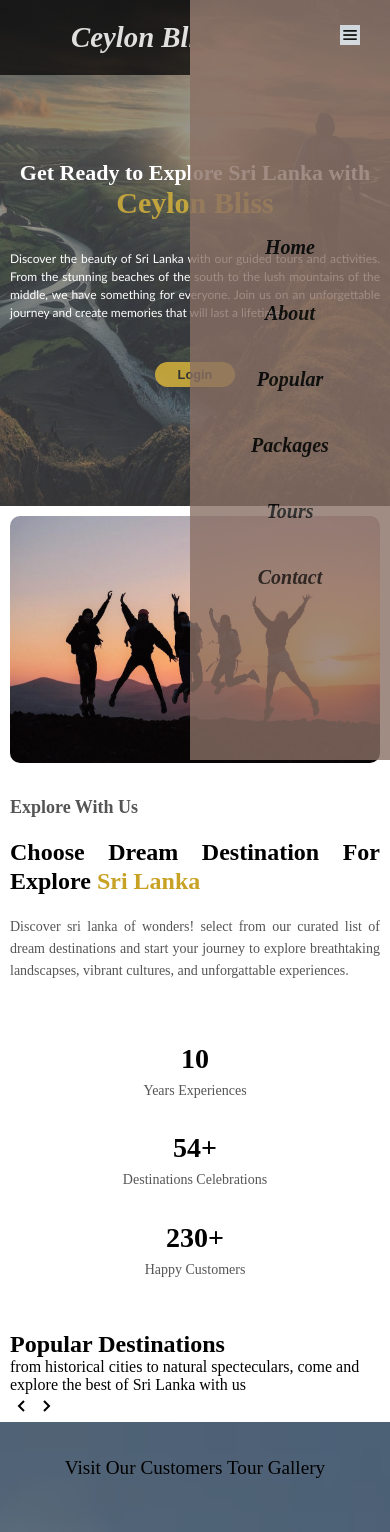
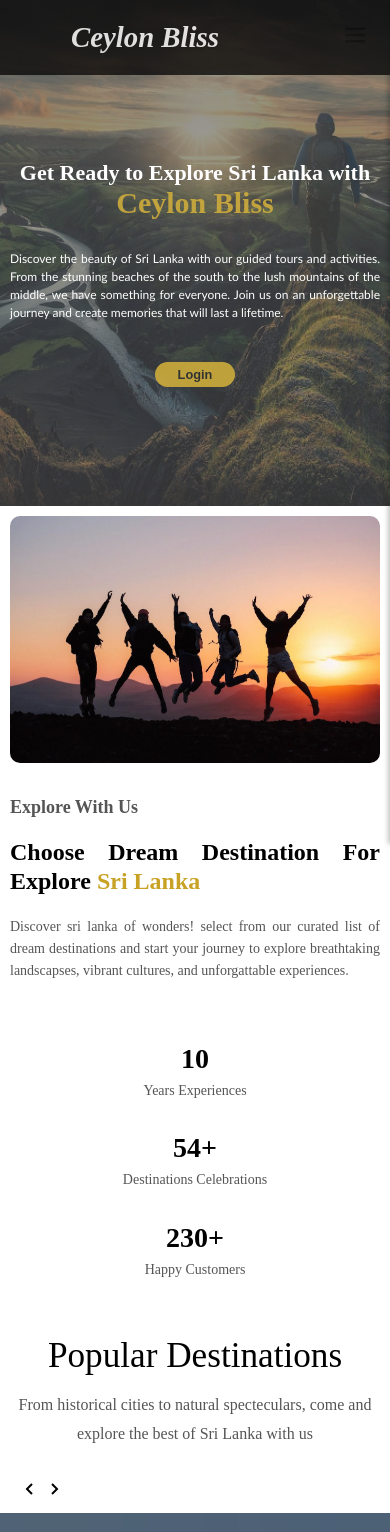
Before and after one commit to Sarasii22/GUI-Travel-Destination-Guide-new, a React (Vite) app in the folder frontend/: page / in a window 390 px wide. Shown: the top 1532 px of the page. Built offline with nearby package versions, Linux system fonts and the light colour scheme.

Commit message:
set menu

```diff
--- a/frontend/package.json
+++ b/frontend/package.json
@@ -14,6 +14,8 @@
     "react": "^18.3.1",
     "react-bootstrap": "^2.10.7",
     "react-dom": "^18.3.1",
+    "react-icon": "^1.0.0",
+    "react-icons": "^5.4.0",
     "react-router-dom": "^7.1.1",
     "react-scroll": "^1.9.0"
   },
--- a/frontend/src/App.jsx
+++ b/frontend/src/App.jsx
@@ -1,41 +1,29 @@
-
-import './App.css'
 import React from 'react';
-import ReactDOM from 'react-dom';
-import { BrowserRouter } from 'react-router-dom';
-import Navbar from './Components/Navbar/Navbar'
-//import { BrowserRouter, Routes, Route } from 'react-router-dom'
-import Hero from './Components/Hero/Hero'
-import About from './Pages/About/About';
-import Gallery from './Pages/Gallery/Gallery';
-import Contacts from './Pages/Contacts/Contacts';
-import Footer from './Components/Footer/Footer';
-import Popular from './Pages/Popular/Popular';
+import { BrowserRouter, Routes, Route } from 'react-router-dom';
+import Home from './Pages/Home/Home';
+import Register from './Pages/Register/Register';
+import login from './Pages/login/login';
 
 function App() {
-
-
   return (
-    <>
-       <BrowserRouter>
-
-        <Navbar/>
-        <Hero/>
-        <About/>
-        <Popular/>
-        <Gallery/>
-        <Contacts/>
-        <Footer/>
-       </BrowserRouter>
-
-
-    </>
+    <div>
+      <BrowserRouter>
+        <Routes>
+          <Route path="/" element={<Home />} />
+          <Route path="/login" element={<login />} />
+          <Route path="/register" element={<Register />} />
+        </Routes>
+      </BrowserRouter>
+    </div>
   );
 }
 
 export default App;
-/*
-import './App.css';
+
+
+
+
+/*import './App.css';
 import React from 'react';
 import { BrowserRouter, Routes, Route } from 'react-router-dom';
 import Navbar from './Components/Navbar/Navbar';
@@ -61,6 +49,4 @@ function App() {
   );
 }
 
-export default App;
-
-*/
+export default App;*/
--- a/frontend/src/Components/Hero/Hero.jsx
+++ b/frontend/src/Components/Hero/Hero.jsx
@@ -1,6 +1,14 @@
 import React from 'react'
+import { useNavigate } from 'react-router-dom'
 import './Hero.css'
+
 const Hero = () => {
+  const navigate = useNavigate();
+
+  const handleLoginClick = () => {
+    navigate('/register');
+  }
+
   return (
     <div className='Hero container'>
       <div className='Hero__text'>
@@ -8,7 +16,7 @@ const Hero = () => {
         <p>Discover the beauty of Sri Lanka with our guided tours and activities. From the stunning beaches of the south to the lush mountains of the middle, we have something for everyone. Join us on an unforgettable journey and create memories that will last a lifetime.</p>
       </div>
       <div>
-        <button>Login</button>
+        <button onClick={handleLoginClick}>Login</button>
       </div>
     </div>
   )
--- a/frontend/src/Components/Navbar/Navbar.css
+++ b/frontend/src/Components/Navbar/Navbar.css
@@ -62,28 +62,30 @@
 .mobile_menu{
   font-size: 1.3rem;
   color: var(--primary-color1);
+
 }
 
 @media (max-width: 1000px) {
-
-
-  .navigation  {
+  .navigation {
     padding: 15px 0;
   }
 
-
-
   .navigation ul {
     position: fixed;
-    top: 0px;
-    right: 0;
+    top: 0;
+    right: -200px; /* Initially hidden off-screen */
     display: flex;
     flex-direction: column;
-    height: 90vh;
+    height: 100vh; /* Full screen height for mobile */
     background-color: var(--background-color1);
     width: 200px;
     padding-top: 70px;
-    transition: 0.5s ease-in-out;
+    transition: transform 0.5s ease-in-out, right 0.5s ease-in-out; /* Smooth slide-in effect */
+    box-shadow: -2px 0 5px rgba(0, 0, 0, 0.3); /* Add shadow for better visibility */
+  }
+
+  .navigation ul.nav-links-mobile {
+    right: 0; /* Slide menu into view when active */
   }
 
   .navigation ul li {
@@ -94,21 +96,36 @@
     font-size: 20px;
   }
 
-  .menu-icon{
+  .menu-icon {
     display: block;
-    width: 20px;
-    height: 20px;
+    width: 30px; /* Slightly larger for better tap targets */
+    height: 30px;
     cursor: pointer;
     z-index: 10000;
     position: absolute;
-    top: 25px;
-    right: 30px;
-    background-color: aliceblue;
+    top: 20px;
+    right: 20px;
+    background-color: transparent; /* Remove default background */
+    color: white; /* Change the color of the icon to white */
   }
 
-  .hide-menu{
-    right: -200px;
+  .hide-menu {
+    right: -200px; /* Slide menu back out of view */
   }
 
+  .menu-overlay {
+    position: fixed;
+    top: 0;
+    left: 0;
+    width: 100vw;
+    height: 100vh;
+    background: rgba(0, 0, 0, 0.5); /* Semi-transparent background overlay */
+    z-index: 999;
+    display: none;
+    transition: opacity 0.5s ease;
+  }
 
+  .menu-overlay.active {
+    display: block;/* Show overlay when menu is active */
+  }
 }
--- a/frontend/src/Components/Navbar/Navbar.jsx
+++ b/frontend/src/Components/Navbar/Navbar.jsx
@@ -1,40 +1,61 @@
 import React from 'react';
 import './Navbar.css';
-import { Link } from 'react-router-dom';
-import icon from '../../assets/icons/menu-icon.png'
-
+import { Link } from 'react-scroll';
+import icon from '../../assets/icons/menu-icon.png';
 
 const Navbar = () => {
-
-  const [mobileMenu, setMobileMenu] = React.useState(false) /*make a variable for user state*/
+  const [mobileMenu, setMobileMenu] = React.useState(false);
 
   const toggleMenu = () => {
-    mobileMenu ? setMobileMenu(false) : setMobileMenu(true);
-  }
+    setMobileMenu(!mobileMenu);
+  };
+
+  const closeMenu = () => {
+    setMobileMenu(false);
+  };
 
   return (
-    <nav className = 'nav '>
+    <nav className="nav">
       <div className="Name">Ceylon Bliss</div>
       <div className="navigation">
         <ul className={mobileMenu ? 'nav-links-mobile' : 'nav-links'}>
-          <li><Link to='/hero' smooth={true} offset={0} duration={500}>Home</Link></li>
-          <li><Link to='/about' smooth={true} offset={0} duration={500}>About</Link></li>
-          <li><Link to='/popular' smooth={true} offset={0} duration={500}>Popular</Link></li>
-          <li><Link to='/packages' smooth={true} offset={0} duration={500}>Packages</Link></li>
-          <li><Link to='/tours' smooth={true} offset={0} duration={500}>Tours</Link></li>
-          <li><Link to='/contacts' smooth={true} offset={0} duration={500}>Contact</Link></li>
-
+          <li>
+            <Link to="hero" smooth={true} offset={-70} duration={500} onClick={closeMenu}>
+              Home
+            </Link>
+          </li>
+          <li>
+            <Link to="about" smooth={true} offset={-70} duration={500} onClick={closeMenu}>
+              About
+            </Link>
+          </li>
+          <li>
+            <Link to="popular" smooth={true} offset={-70} duration={500} onClick={closeMenu}>
+              Popular
+            </Link>
+          </li>
+          <li>
+            <Link to="gallery" smooth={true} offset={-70} duration={500} onClick={closeMenu}>
+              Gallery
+            </Link>
+          </li>
+          <li>
+            <Link to="contacts" smooth={true} offset={-70} duration={500} onClick={closeMenu}>
+              Contact
+            </Link>
+          </li>
         </ul>
-        <img src={icon} alt="" className='menu-icon' onClick={toggleMenu}/>
-
-
+        <img
+          src={icon}
+          alt="Toggle menu"
+          className="menu-icon"
+          onClick={toggleMenu}
+          aria-expanded={mobileMenu}
+          aria-label="Toggle navigation menu"
+        />
       </div>
-
-
-
-
     </nav>
   );
-}
+};
 
 export default Navbar;
--- a/frontend/src/Pages/Home/Home.jsx
+++ b/frontend/src/Pages/Home/Home.jsx
@@ -1,11 +1,34 @@
-import React from 'react'
-import './Home.css'
+import React from 'react';
+import Navbar from '../../Components/Navbar/Navbar';
+import Hero from '../../Components/Hero/Hero';
+import About from '../About/About';
+import Popular from '../Popular/Popular';
+import Gallery from '../Gallery/Gallery';
+import Contacts from '../Contacts/Contacts';
+import Footer from '../../Components/Footer/Footer';
+
 const Home = () => {
   return (
     <div>
-
+      <Navbar />
+      <div id="hero">
+        <Hero />
+      </div>
+      <div id="about">
+        <About />
+      </div>
+      <div id="popular">
+        <Popular />
+      </div>
+      <div id="gallery">
+        <Gallery />
+      </div>
+      <div id="contacts">
+        <Contacts />
+      </div>
+      <Footer />
     </div>
   )
 }
 
-export default Home
+export default Home;
--- a/frontend/src/Pages/Popular/Popular.css
+++ b/frontend/src/Pages/Popular/Popular.css
@@ -1,3 +1,42 @@
 .popular{
   padding-top: 20px;
 }
+
+.popular-title h2{
+  font-size: 2.2rem;
+  font-weight: 500;
+  color: var(--text-color1);
+  margin: 5px 0;
+  padding-bottom: 10px;
+  text-transform: capitalize;
+  text-align: center;
+}
+
+.popular-title p{
+  font-size: 16px;
+  color: var(--text-color3);
+  line-height: 1.8;
+  margin-bottom: 20px;
+  text-align: center;
+
+}
+
+.arrow-icons{
+  padding: 0.5rem;
+
+}
+
+
+
+.licon:hover{
+  background: var(--text-color3);
+  border-radius: 50%;
+  cursor: pointer;
+}
+
+
+.ricon:hover{
+  background: var(--text-color3);
+  border-radius: 50%;
+  cursor: pointer;
+}
--- a/frontend/src/Pages/Popular/Popular.jsx
+++ b/frontend/src/Pages/Popular/Popular.jsx
@@ -10,14 +10,14 @@ const Popular = () => {
       <div className='container'>
         <div className='popular-title'>
           <h2>Popular Destinations</h2>
-          <p>from historical cities to
+          <p>From historical cities to
             natural specteculars, come and
             explore the best of Sri Lanka with us
           </p>
         </div>
         <div className='arrow-icons'>
-          <img src={icon2} alt='' />
-          <img src={icon1} alt='' />
+          <img src={icon2} alt='' className='licon'/>
+          <img src={icon1} alt='' className='ricon'/>
         </div>
       </div>
 
--- a/frontend/src/Pages/Register/Register.jsx
+++ b/frontend/src/Pages/Register/Register.jsx
@@ -3,7 +3,7 @@ import './Register.css'
 const Register = () => {
   return (
     <div>
-
+      <h1>This is the login page</h1>
     </div>
   )
 }
```
Also changed, not shown: frontend/src/Components/Tourcards/Tourcads.jsx (added), frontend/src/Components/Tourcards/Tourcards.css (added), 1 other file (tests, documents, lock files or other folders).
